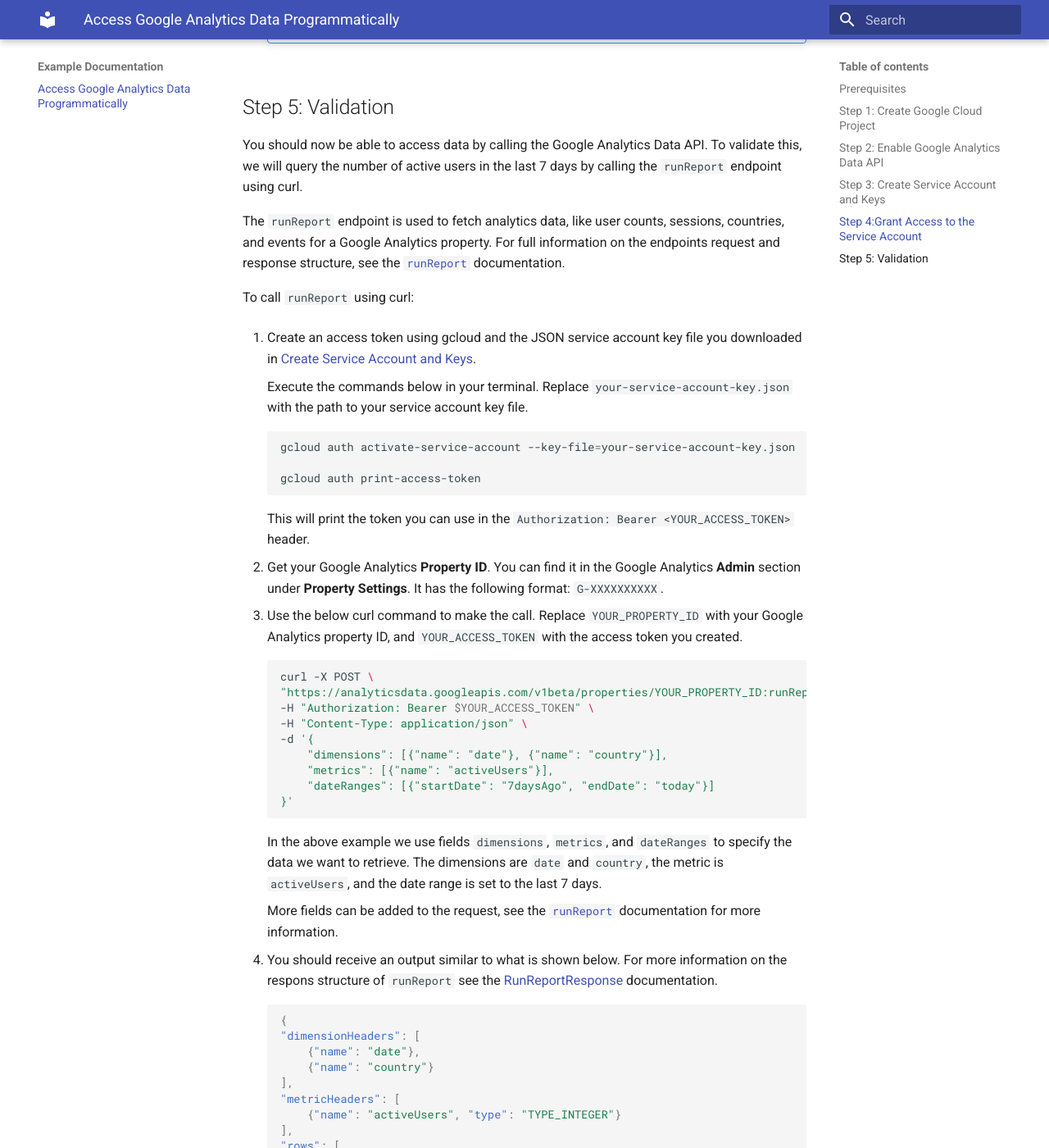
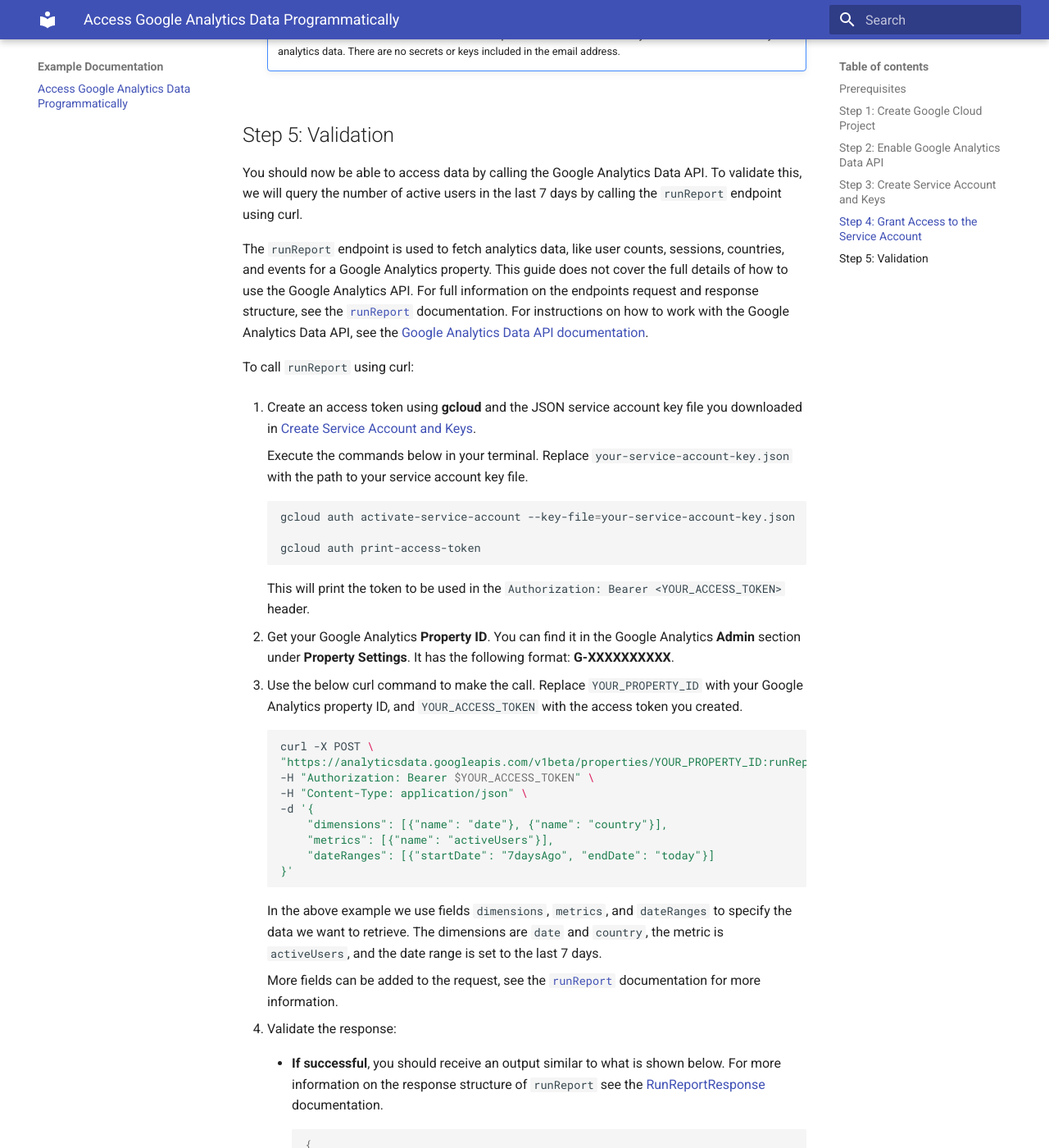
Before and after one commit to SannaBerg/docs-example, an MkDocs documentation site: the page built from docs/index.md, in a window 1280 px wide and 1400 px high, scrolled down 5849 px. Shown: the whole window at 82% size. Built offline with MkDocs 1.6.1 and Material for MkDocs 9.7.7, drawn with Linux system fonts in a browser that asks for light colours; some of the changed text lies outside the part shown.

Commit message:
Added success and failure information to curl section.

````diff
--- a/docs/index.md
+++ b/docs/index.md
@@ -6,8 +6,9 @@
 
 ## Prerequisites
 
+- A [Google Cloud account](https://cloud.google.com/free).
 - A [Google Analytics property](https://support.google.com/analytics/answer/9355666?hl=en) to set up access to.
-- gcloud command line tool installed. See the [gcloud installation guide](https://cloud.google.com/sdk/docs/install) for instructions.
+- **gcloud** command line tool installed. See the [gcloud installation guide](https://cloud.google.com/sdk/docs/install) for instructions.
 
 ## Step 1: Create Google Cloud Project
 
@@ -95,7 +96,7 @@
 
         Make sure that you store the key safely. This key provides access to all Google Analytics properties that you have granted.
 
-## Step 4:Grant Access to the Service Account
+## Step 4: Grant Access to the Service Account
 
 For the service account to access your Google Analytics data, you need to grant access to the Google Analytics property.
 
@@ -125,11 +126,11 @@
 
 You should now be able to access data by calling the Google Analytics Data API. To validate this, we will query the number of active users in the last 7 days by calling the `runReport` endpoint using curl.
 
-The `runReport` endpoint is used to fetch analytics data, like user counts, sessions, countries, and events for a Google Analytics property. For full information on the endpoints request and response structure, see the [`runReport`](https://developers.google.com/analytics/devguides/reporting/data/v1/rest/v1beta/properties/runReport) documentation.
+The `runReport` endpoint is used to fetch analytics data, like user counts, sessions, countries, and events for a Google Analytics property. This guide does not cover the full details of how to use the Google Analytics API. For full information on the endpoints request and response structure, see the [`runReport`](https://developers.google.com/analytics/devguides/reporting/data/v1/rest/v1beta/properties/runReport) documentation. For instructions on how to work with the Google Analytics Data API, see the [Google Analytics Data API documentation](https://developers.google.com/analytics/devguides/reporting/data/v1).
 
 To call `runReport` using curl:
 
-1. Create an access token using gcloud and the JSON service account key file you downloaded in [Create Service Account and Keys](#step-3-create-service-account-and-keys).
+1. Create an access token using **gcloud** and the JSON service account key file you downloaded in [Create Service Account and Keys](#step-3-create-service-account-and-keys).
 
     Execute the commands below in your terminal. Replace `your-service-account-key.json` with the path to your service account key file.
 
@@ -139,9 +140,9 @@
     gcloud auth print-access-token
     ```
 
-    This will print the token you can use in the `Authorization: Bearer <YOUR_ACCESS_TOKEN>` header.
+    This will print the token to be used in the `Authorization: Bearer <YOUR_ACCESS_TOKEN>` header.
 
-2. Get your Google Analytics **Property ID**. You can find it in the Google Analytics **Admin** section under **Property Settings**. It has the following format: `G-XXXXXXXXXX`.
+2. Get your Google Analytics **Property ID**. You can find it in the Google Analytics **Admin** section under **Property Settings**. It has the following format: **G-XXXXXXXXXX**.
 
 3. Use the below curl command to make the call. Replace `YOUR_PROPERTY_ID` with your Google Analytics property ID, and `YOUR_ACCESS_TOKEN` with the access token you created.
 
@@ -160,23 +161,29 @@
 
     More fields can be added to the request, see the [`runReport`](https://developers.google.com/analytics/devguides/reporting/data/v1/rest/v1beta/properties/runReport) documentation for more information.
 
-4. You should receive an output similar to what is shown below. For more information on the respons structure of `runReport` see the [RunReportResponse](https://developers.google.com/analytics/devguides/reporting/data/v1/rest/v1beta/RunReportResponse) documentation.
+4. Validate the response:
 
-    ```json
-    {
-    "dimensionHeaders": [
-        {"name": "date"},
-        {"name": "country"}
-    ],
-    "metricHeaders": [
-        {"name": "activeUsers", "type": "TYPE_INTEGER"}
-    ],
-    "rows": [
+      -  **If successful**, you should receive an output similar to what is shown below. For more information on the response structure of `runReport` see the [RunReportResponse](https://developers.google.com/analytics/devguides/reporting/data/v1/rest/v1beta/RunReportResponse) documentation.
+
+        ```json
         {
-        "dimensionValues": [{"value": "20250717"}, {"value": "United States"}],
-        "metricValues": [{"value": "1234"}]
-        },
-        ...
-    ]
-    }
-    ```
+        "dimensionHeaders": [
+            {"name": "date"},
+            {"name": "country"}
+        ],
+        "metricHeaders": [
+            {"name": "activeUsers", "type": "TYPE_INTEGER"}
+        ],
+        "rows": [
+            {
+            "dimensionValues": [{"value": "20250717"}, {"value": "United States"}],
+            "metricValues": [{"value": "1234"}]
+            },
+            ...
+        ]
+        }
+        ```
+
+       - **If unsuccessful**, you will receive an error message. Common errors include:
+           - `insufficientPermissions`: This means that the service account does not have access to the Google Analytics property. Make sure you have granted access to the service account in [Create Service Account and Keys](#step-3-create-service-account-and-keys).
+           - `invalidParameter`: This means that there is an issue with the request parameters. Check that you have provided the correct property ID and that the request body is correctly formatted.
````
